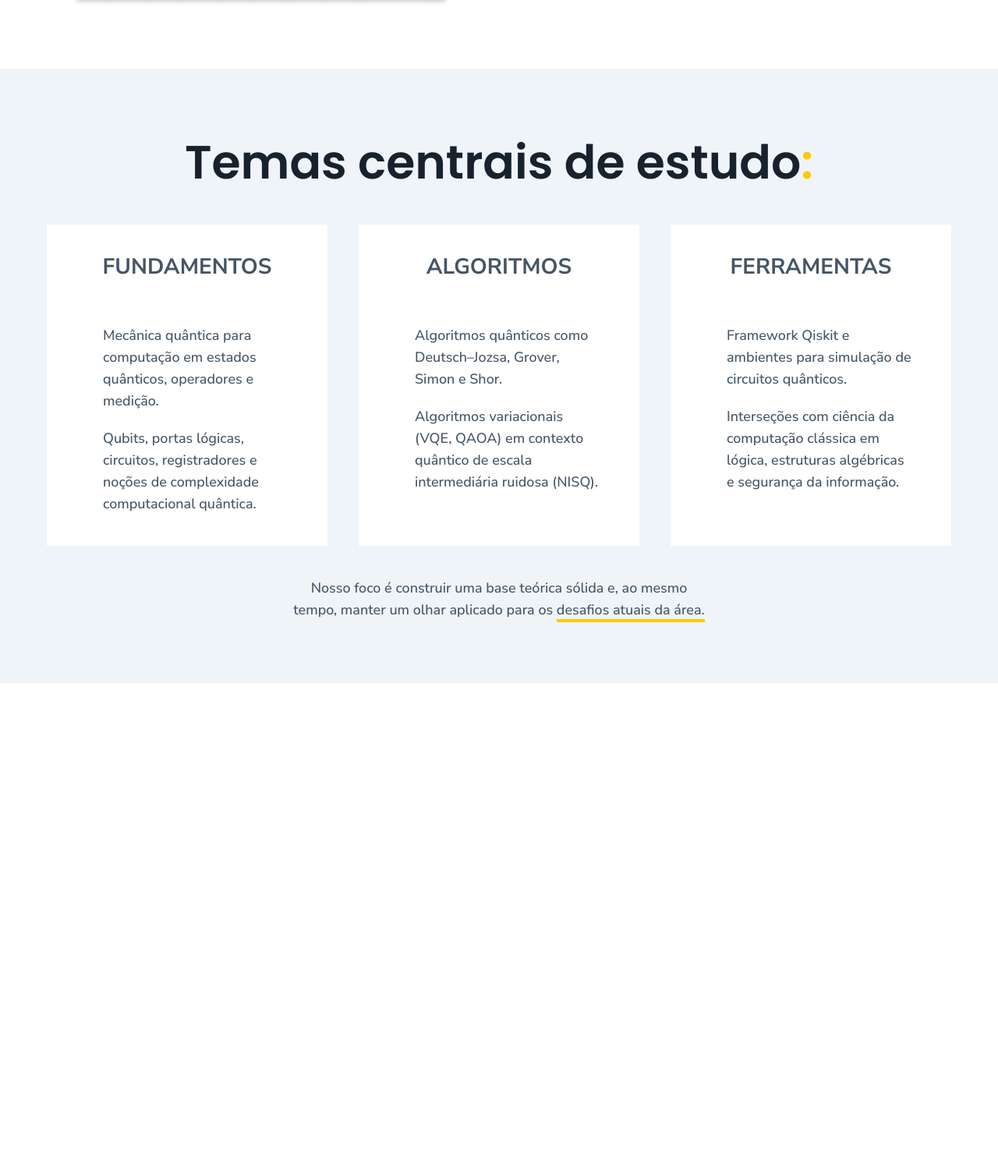
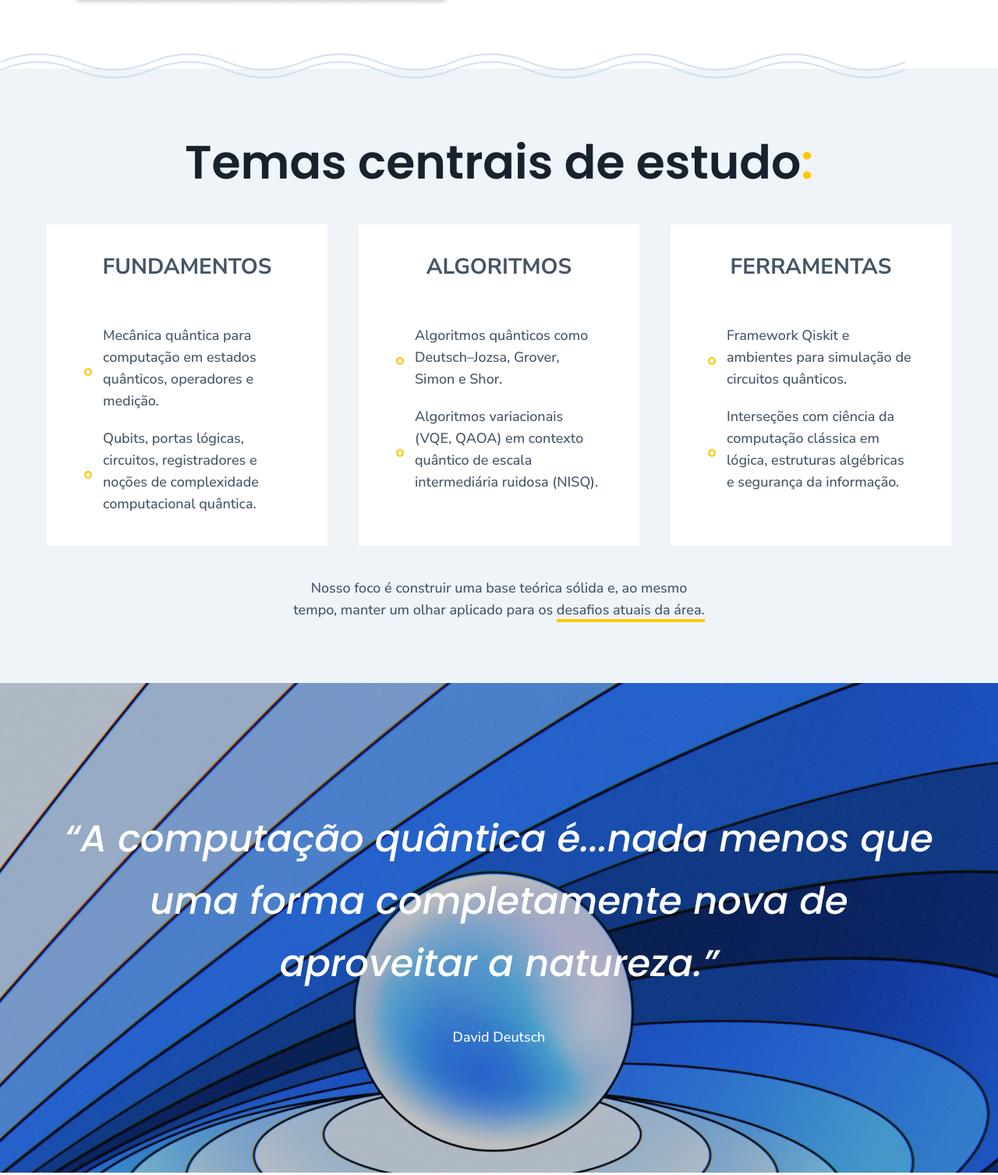
Before and after one commit to quantumbelohorizonte/quantumbh.org, a plain HTML site: page docs/index.html in a window 1280 px wide. Shown: the part 1359-2866 px from the top of the page at 78% size. Drawn offline with Linux system fonts and the light colour scheme; the site is published under a folder, as on GitHub Pages, so addresses that start at the root find nothing.

Commit message:
Update background image paths in style.css

```diff
--- a/docs/css/style.css
+++ b/docs/css/style.css
@@ -25,7 +25,7 @@ html {
 h3, ul, p { font-family: Nunito Sans, sans-serif; }
 ul:first-child { font-family: Poppins, sans-serif; }
 h4 { font-weight: 500; font-style: italic; }
-article { background: url("/source/o-azul.jpg") no-repeat center center / cover; padding: var(--s10) 0; }
+article { background: url("../source/o-azul.jpg") no-repeat center center / cover; padding: var(--s10) 0; }
 a:hover { opacity: .8; }
 
 #evento > img{ max-width: 500px; height: auto; justify-self: start; }
@@ -49,7 +49,7 @@ a:hover { opacity: .8; }
     content: "";
     width: 10px;
     height: 10px;
-    background-image: url("/source/o-amarelo.svg");
+    background-image: url("../source/o-amarelo.svg");
     position: absolute;
     top: 50%;
     left: -24px;
@@ -58,7 +58,7 @@ a:hover { opacity: .8; }
     content: "";
     width: 100%;
     height: 200px;
-    background-image: url("/source/onda.svg");
+    background-image: url("../source/onda.svg");
     background-repeat: no-repeat;
     position: absolute;
     top: -20px;
```
